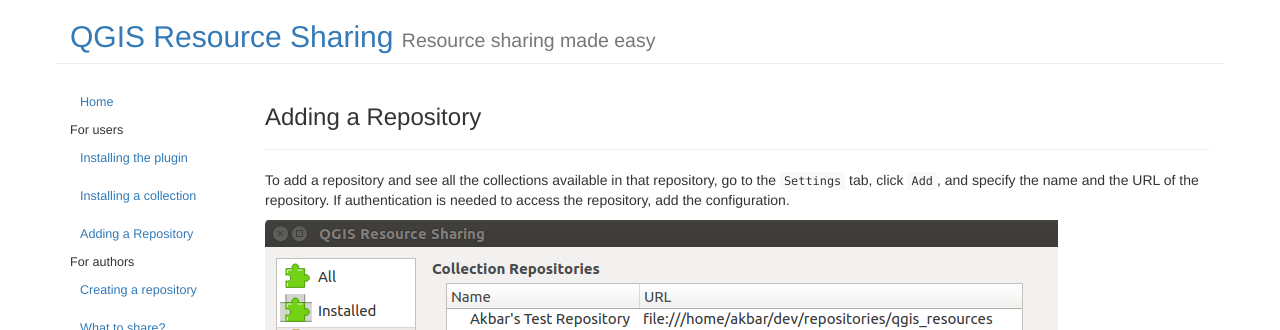
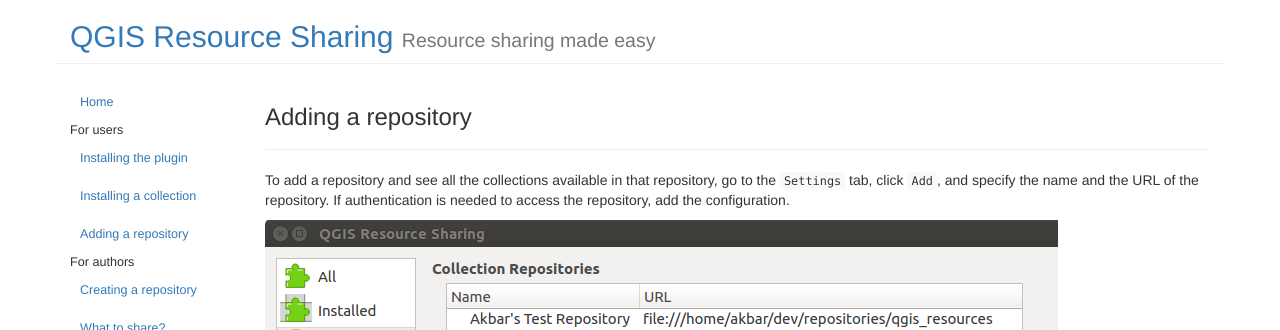
Before and after one commit to QGIS-Contribution/QGIS-ResourceSharing, a Jekyll site: the page built from _posts/2016-08-11-adding-repository.md, in a window 1280 px wide. Shown: the top 330 px of the page. Built offline with Jekyll 4.4.1, drawn with Linux system fonts in a browser that asks for light colours.

```diff
--- a/_posts/2016-08-11-adding-repository.md
+++ b/_posts/2016-08-11-adding-repository.md
@@ -1,6 +1,6 @@
 ---
 layout: page
-title: "Adding a Repository"
+title: "Adding a repository"
 category: user
 date: 2016-08-11 23:11:10
 order: 3
```
